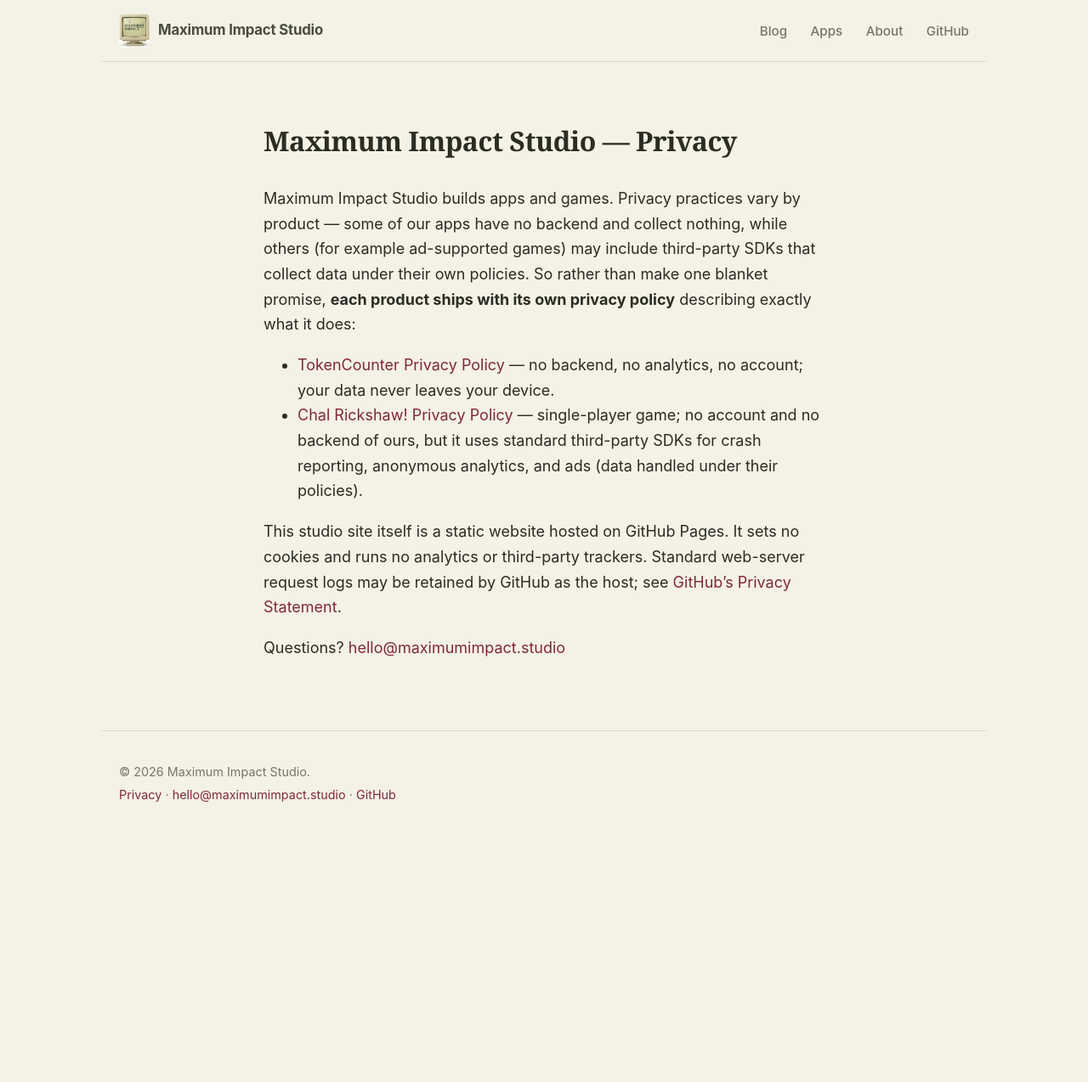
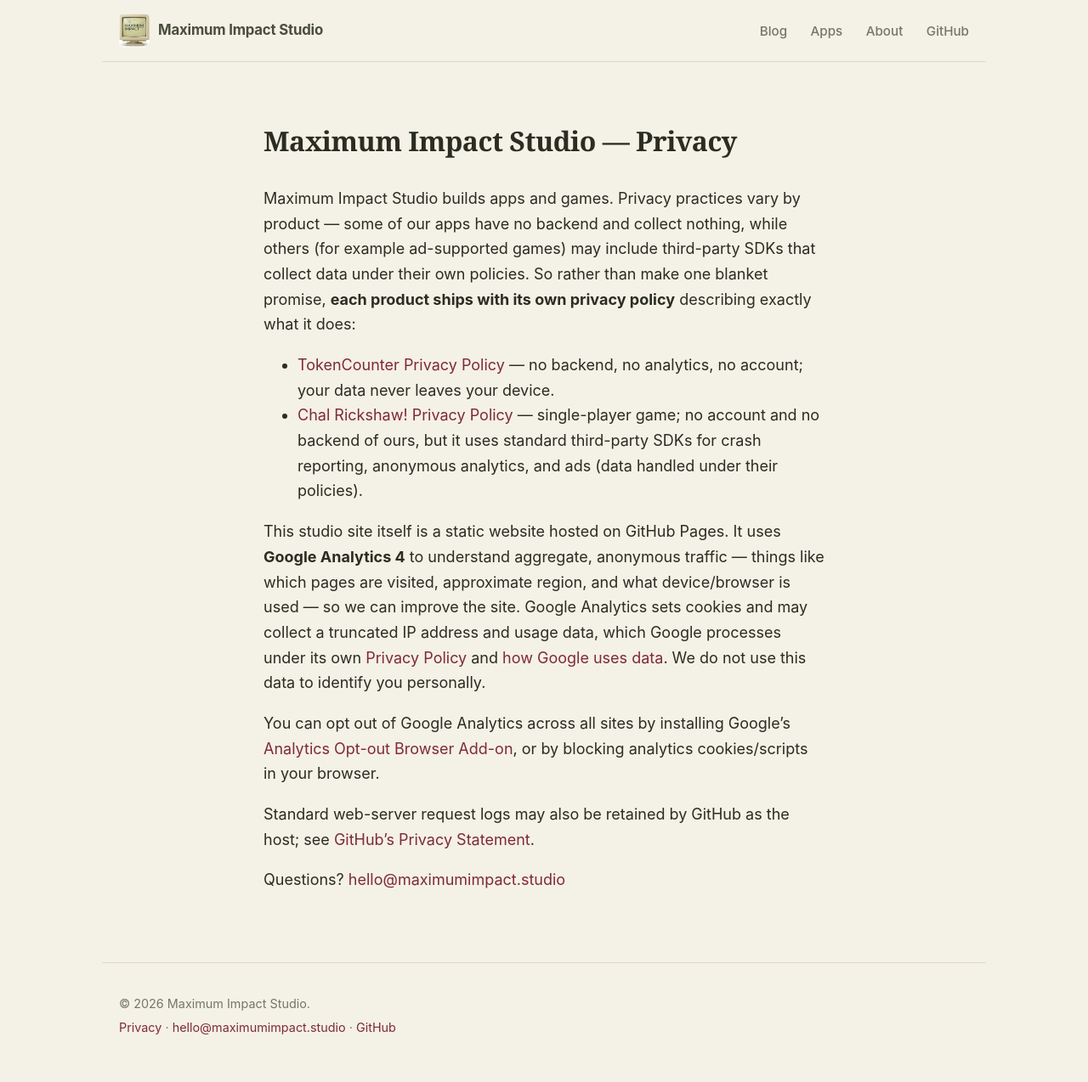
Before and after one commit to arunjeetsingh/maximum-impact-studio, a Jekyll site: the page built from privacy.md, in a window 1280 px wide. Shown: the whole page at 85% size. Built offline with Jekyll 4.4.1, drawn with Linux system fonts in a browser that asks for light colours; before the commit the page ends 1000 px from its top, so only the background shows below that.

Commit message:
Add Google Analytics 4 to the studio site
- Add google_analytics Measurement ID to _config.yml (placeholder G-XXXXXXXXXX)
- Inject gtag.js snippet in base.html <head>, gated on production env so
  local builds don't send hits
- Update privacy page: replace the 'no analytics/no cookies' claim with
  honest GA4 disclosure + Google opt-out add-on link

```diff
--- a/_config.yml
+++ b/_config.yml
@@ -6,6 +6,11 @@
 # Custom layouts/includes; no external theme so we control everything.
 plugins:
   - jekyll-seo-tag
+
+# Google Analytics 4. Only fires when JEKYLL_ENV=production (i.e. on the
+# GitHub Pages build), so local `jekyll serve` does not pollute stats.
+# Fill in the GA4 Measurement ID below once Arun provides it.
+google_analytics: "G-XXXXXXXXXX"
 
 # Blog post permalinks: /YYYY/MM/slug/
 permalink: /:year/:month/:title/
--- a/_layouts/base.html
+++ b/_layouts/base.html
@@ -14,6 +14,16 @@
   <link rel="icon" type="image/jpeg" href="{{ '/assets/img/logo.jpg' | relative_url }}">
   <link rel="apple-touch-icon" href="{{ '/assets/img/logo.jpg' | relative_url }}">
   <link rel="stylesheet" href="{{ '/assets/css/style.css' | relative_url }}">
+  {% if jekyll.environment == "production" and site.google_analytics %}
+  <!-- Google Analytics 4 -->
+  <script async src="https://www.googletagmanager.com/gtag/js?id={{ site.google_analytics }}"></script>
+  <script>
+    window.dataLayer = window.dataLayer || [];
+    function gtag(){dataLayer.push(arguments);}
+    gtag('js', new Date());
+    gtag('config', '{{ site.google_analytics }}');
+  </script>
+  {% endif %}
 </head>
 <body>
   <header class="site-header">
--- a/privacy.md
+++ b/privacy.md
@@ -19,9 +19,20 @@
   crash reporting, anonymous analytics, and ads (data handled under their
   policies).
 
-This studio site itself is a static website hosted on GitHub Pages. It sets no
-cookies and runs no analytics or third-party trackers. Standard web-server
-request logs may be retained by GitHub as the host; see
+This studio site itself is a static website hosted on GitHub Pages. It uses
+**Google Analytics 4** to understand aggregate, anonymous traffic — things like
+which pages are visited, approximate region, and what device/browser is used —
+so we can improve the site. Google Analytics sets cookies and may collect a
+truncated IP address and usage data, which Google processes under its own
+[Privacy Policy](https://policies.google.com/privacy) and
+[how Google uses data](https://policies.google.com/technologies/partner-sites).
+We do not use this data to identify you personally.
+
+You can opt out of Google Analytics across all sites by installing Google's
+[Analytics Opt-out Browser Add-on](https://tools.google.com/dlpage/gaoptout),
+or by blocking analytics cookies/scripts in your browser.
+
+Standard web-server request logs may also be retained by GitHub as the host; see
 [GitHub's Privacy Statement](https://docs.github.com/en/site-policy/privacy-policies/github-general-privacy-statement).
 
 Questions? [hello@maximumimpact.studio](mailto:hello@maximumimpact.studio)
```
